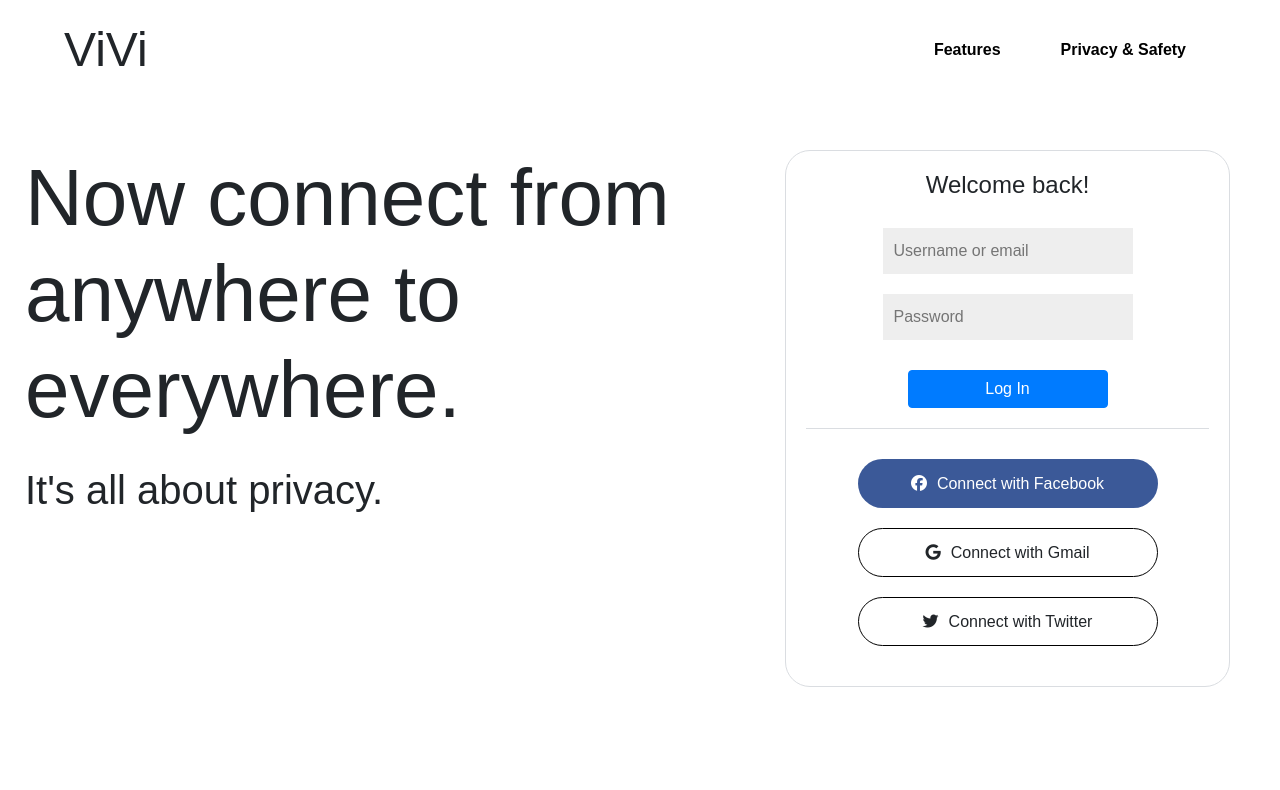
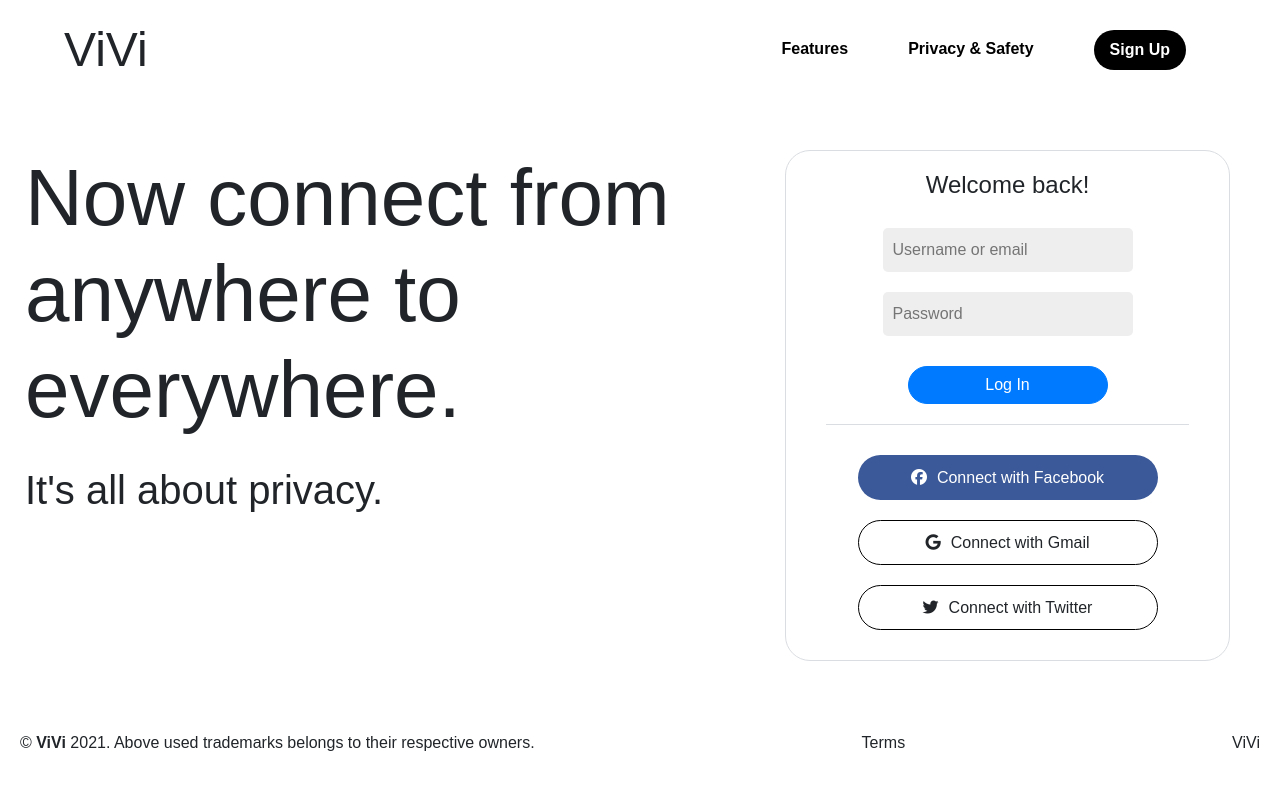
Before and after one commit to vikas-rwt/ViVi-Messenger, a React (Create React App) app in the folder frontend/: page / in a window 1280 px wide. Shown: the top 790 px of the page. Built offline with nearby package versions, Linux system fonts and the light colour scheme.

Commit message:
Home_page Completed

```diff
--- a/frontend/public/_home.scss
+++ b/frontend/public/_home.scss
@@ -33,6 +33,14 @@
     }
 
 
+    .sign-up-btn{
+        border-radius: 25px;
+        color: #fff;
+        background: #000;
+        border: none;
+        padding: 8px 16px;
+    }
+
 }
 
 #hero {
@@ -56,12 +64,17 @@
 #form{
     text-align: center;
 
+    .btn:hover{
+        color: #999;
+    }
+
     .form-inside{
-        padding: 20px;
+        padding: 20px 0 10px 0;
         border: 1px solid #dadde1;
         max-width: 90%;
         margin: 0 auto;
         border-radius: 25px;
+
     }
 
     .loginForm{
@@ -77,15 +90,22 @@
             width: 250px;
             padding: 10px;
             background: #eee;
-            border: 1px solid transparent;
+            border: none;
+            border-radius: 5px;
             outline: none;
         }
     }
 
     .submit_btn {
         padding-top: 20px;
+
         .btn{
-            width: 200px
+            width: 200px;
+            border-radius: 20px;
+
+            &:hover{
+                z-index: 10;
+            }
         }
     }
 
@@ -93,7 +113,7 @@
         align-items: center;
         border-bottom: 1px solid #dadde1;
         display: flex;
-        margin: 20px 0;
+        margin: 20px 40px;
         text-align: center;
     }
 
@@ -110,7 +130,12 @@
             .btn {
                 line-height: 1;
                 border-radius: 25px;
-                padding: 15px 0;
+                padding: 13px 0;
+            }
+
+            .btn:hover{
+                background-color: #999;
+                border: none;
             }
 
             .btn-facebook{
@@ -139,3 +164,29 @@
 
 
 }
+
+footer{
+
+.container {
+    display: flex;
+    justify-content: space-between;
+    align-items: center;
+    min-width: 1280px;
+    padding: 20px;
+
+    a {
+        text-decoration: none;
+        color: inherit;
+
+        &:hover {
+            color: #999;
+        }
+    }
+
+    // .copyright{
+    //     padding: 25px;
+
+    // }
+}
+
+}
--- a/frontend/public/style.css
+++ b/frontend/public/style.css
@@ -53,6 +53,14 @@ body {
   color: #999;
 }
 
+#navbar .sign-up-btn {
+  border-radius: 25px;
+  color: #fff;
+  background: #000;
+  border: none;
+  padding: 8px 16px;
+}
+
 #hero {
   padding: 50px 0;
   display: -webkit-box;
@@ -77,8 +85,12 @@ body {
   text-align: center;
 }
 
+#form .btn:hover {
+  color: #999;
+}
+
 #form .form-inside {
-  padding: 20px;
+  padding: 20px 0 10px 0;
   border: 1px solid #dadde1;
   max-width: 90%;
   margin: 0 auto;
@@ -103,7 +115,8 @@ body {
   width: 250px;
   padding: 10px;
   background: #eee;
-  border: 1px solid transparent;
+  border: none;
+  border-radius: 5px;
   outline: none;
 }
 
@@ -113,6 +126,11 @@ body {
 
 #form .submit_btn .btn {
   width: 200px;
+  border-radius: 20px;
+}
+
+#form .submit_btn .btn:hover {
+  z-index: 10;
 }
 
 #form .hr {
@@ -123,7 +141,7 @@ body {
   display: -webkit-box;
   display: -ms-flexbox;
   display: flex;
-  margin: 20px 0;
+  margin: 20px 40px;
   text-align: center;
 }
 
@@ -143,7 +161,12 @@ body {
 #form .social-login .col .btn {
   line-height: 1;
   border-radius: 25px;
-  padding: 15px 0;
+  padding: 13px 0;
+}
+
+#form .social-login .col .btn:hover {
+  background-color: #999;
+  border: none;
 }
 
 #form .social-login .col .btn-facebook {
@@ -167,4 +190,27 @@ body {
 #form .social-login .fab {
   padding-right: 10px;
 }
+
+footer .container {
+  display: -webkit-box;
+  display: -ms-flexbox;
+  display: flex;
+  -webkit-box-pack: justify;
+      -ms-flex-pack: justify;
+          justify-content: space-between;
+  -webkit-box-align: center;
+      -ms-flex-align: center;
+          align-items: center;
+  min-width: 1280px;
+  padding: 20px;
+}
+
+footer .container a {
+  text-decoration: none;
+  color: inherit;
+}
+
+footer .container a:hover {
+  color: #999;
+}
 /*# sourceMappingURL=style.css.map */
--- a/frontend/src/Components/Home.jsx
+++ b/frontend/src/Components/Home.jsx
@@ -10,6 +10,7 @@ function Home(){
                     <ul>
                         <li><a href="#">Features</a></li>
                         <li><a href="#">Privacy & Safety</a></li>
+                        <a className="btn btn-primary sign-up-btn" href="/sign-up">Sign Up</a>
                     </ul>
                 </div>
             </nav>
@@ -45,6 +46,13 @@ function Home(){
                     </div>
                 </div>
             </section>
+            <footer>
+                <div className="container">
+                    <span className="copyright">© <strong>ViVi</strong> 2021. Above used trademarks belongs to their respective owners.</span>
+                    <span className="terms"><a href="/terms">Terms</a></span>
+                    <span className="footer-logo">ViVi</span>
+                </div>
+            </footer>
         </>
     )
 }
```
Also changed, not shown: 1 other file (tests, documents, lock files or other folders).
